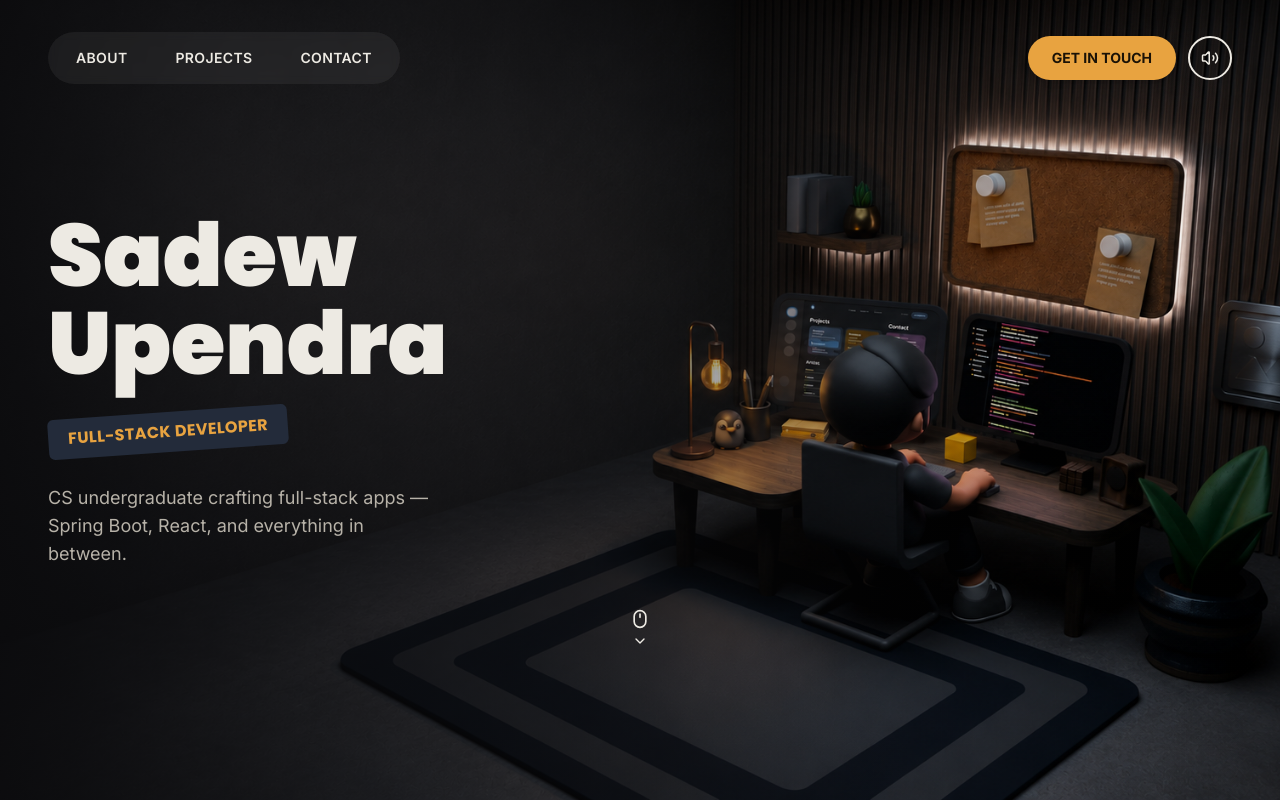
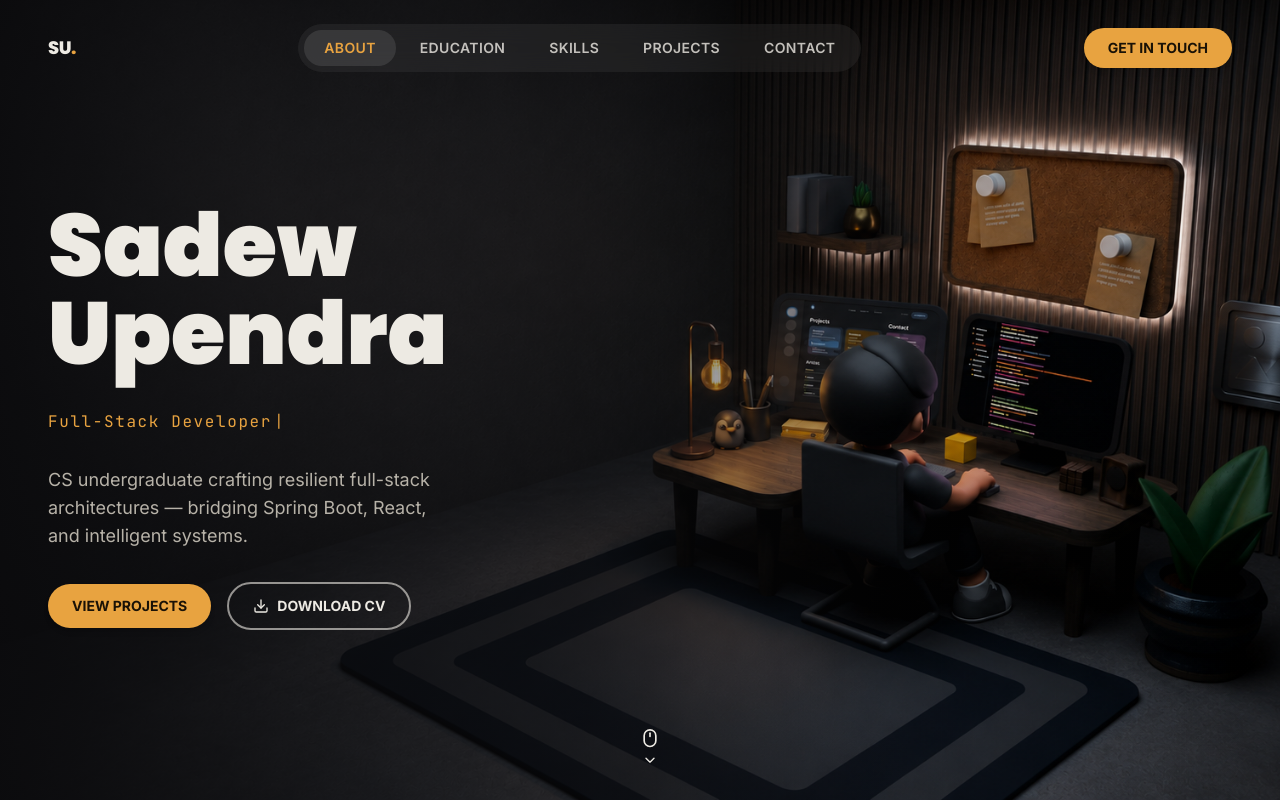
Before and after one commit to Sadew-Upendra/Portfolio, a Next.js app: page / in a window 1280 px wide. Shown: the top 800 px of the page. Built offline with nearby package versions, Linux system fonts and the light colour scheme.

Commit message:
refactor: update hero section with UI improvements

```diff
--- a/src/app/page.tsx
+++ b/src/app/page.tsx
@@ -1,13 +1,16 @@
+import { Footer } from "@/components/layout/Footer";
+import { Navbar } from "@/components/layout/Navbar";
 import { ScrollToTopButton } from "@/components/layout/ScrollToTopButton";
 import About from "@/components/sections/About/About";
 import Certificates from "@/components/sections/Certificates/Certificates";
 import Education from "@/components/sections/Education/Education";
-import Hero from "@/components/sections/Hero/Hero";
+import { Hero } from "@/components/sections/Hero/Hero";
 import Projects from "@/components/sections/Projects/Projects";
 
 export default function Home() {
   return (
     <>
+      <Navbar/>
       <main>
         <Hero/>
         <About/>
@@ -15,6 +18,7 @@ export default function Home() {
         <Projects/>
         <Certificates/>
       </main>
+      <Footer/>
       <ScrollToTopButton/>
     </>
   )
--- a/src/components/sections/Hero/Hero.tsx
+++ b/src/components/sections/Hero/Hero.tsx
@@ -1,119 +1,84 @@
 "use client";
 
-import { motion } from "motion/react";
-import { ChevronDown, Mouse, Volume2 } from "lucide-react";
-
-const IMAGE_SRC = "/images/hero-workspace.png";
-
-const INK = "#EDEAE3";
-const MUTED = "#B7B2A8";
-const LAMP = "#E8A340";
-const NAVY = "#232B3A";
+import { motion } from "framer-motion";
+import { ChevronDown, Mouse, Download } from "lucide-react";
+import { siteConfig } from "@/data/site";
+import { TypewriterTitle } from "./TypewriterTitle";
 
 function SceneBackground() {
   return (
     <div className="absolute inset-0">
       <img
-        src={IMAGE_SRC}
-        alt="3D render of a developer workspace at night, character at desk with dual monitors"
-        className="w-full h-full object-cover"
+        src="/images/hero-workspace.png"
+        alt="3D render of a developer workspace at night"
+        className="h-full w-full object-cover"
       />
-      {/* Gradient so text stays readable over the image */}
       <div
         className="absolute inset-0"
         style={{
           background:
-            "linear-gradient(90deg, rgba(10,10,12,0.92) 0%, rgba(10,10,12,0.55) 45%, rgba(10,10,12,0.15) 70%, rgba(10,10,12,0) 100%)",
+            "linear-gradient(90deg, rgba(10,10,12,0.94) 0%, rgba(10,10,12,0.6) 45%, rgba(10,10,12,0.15) 70%, rgba(10,10,12,0) 100%)",
         }}
       />
     </div>
   );
 }
 
-export default function Hero() {
+export function Hero() {
   return (
     <section className="relative min-h-screen w-full overflow-hidden bg-black">
       <SceneBackground />
 
-      {/* Nav */}
-      <nav className="relative z-20 flex items-center justify-between px-6 md:px-12 pt-8">
-        <div
-          className="hidden md:flex items-center gap-2 rounded-full px-2 py-2 backdrop-blur-sm"
-          style={{ backgroundColor: "rgba(255,255,255,0.06)" }}
-        >
-          {["ABOUT", "PROJECTS", "CONTACT"].map((item) => (
-            <a
-              key={item}
-              href={`#${item.toLowerCase()}`}
-              className="px-5 py-2 rounded-full text-sm font-semibold tracking-wide transition-colors hover:bg-white/10"
-              style={{ color: INK }}
-            >
-              {item}
-            </a>
-          ))}
-        </div>
-
-        <div className="flex items-center gap-3">
-          <button
-            className="px-6 py-3 rounded-full font-bold text-sm shadow-md hover:brightness-110 transition"
-            style={{ backgroundColor: LAMP, color: "#1A1206" }}
-          >
-            GET IN TOUCH
-          </button>
-          <button
-            aria-label="Toggle sound"
-            className="w-11 h-11 rounded-full flex items-center justify-center border-2"
-            style={{ borderColor: INK, color: INK }}
-          >
-            <Volume2 size={18} />
-          </button>
-        </div>
-      </nav>
-
-      {/* Main content */}
-      <div className="relative z-10 max-w-7xl mx-auto px-6 md:px-12 pt-20 md:pt-32">
+      <div className="relative z-10 mx-auto flex min-h-screen max-w-content flex-col justify-center px-6 pt-12 pb-16 md:px-12 md:pt-20">
         <motion.div
           initial={{ opacity: 0, x: -30 }}
           animate={{ opacity: 1, x: 0 }}
           transition={{ duration: 0.7, ease: [0.16, 1, 0.3, 1] }}
           className="max-w-xl"
         >
-          <h1
-            style={{ fontFamily: "Poppins, sans-serif", fontWeight: 900, color: INK }}
-            className="text-6xl md:text-7xl lg:text-[5.5rem] leading-[0.95]"
-          >
-            Sadew
+
+          <h1 className="mt-4 font-display text-6xl font-black leading-[0.95] md:text-7xl lg:text-[5.5rem]">
+            {siteConfig.name.split(" ")[0]}
             <br />
-            Upendra
+            {siteConfig.name.split(" ").slice(1).join(" ")}
           </h1>
 
-          <motion.span
-            initial={{ rotate: 0 }}
-            animate={{ rotate: -4 }}
-            transition={{ delay: 0.4, type: "spring", stiffness: 200 }}
-            className="inline-block mt-6 px-5 py-2 rounded-md font-bold tracking-wide"
-            style={{ backgroundColor: NAVY, color: LAMP, fontFamily: "Poppins, sans-serif" }}
-          >
-            FULL-STACK DEVELOPER
-          </motion.span>
+          <div className="mt-4 text-2xl text-lamp md:text-3xl lg:text-4xl">
+            <TypewriterTitle roles={siteConfig.roles} />
+          </div>
 
-          <p className="mt-8 max-w-sm text-base md:text-lg" style={{ color: MUTED }}>
-            CS undergraduate crafting full-stack apps — Spring Boot,
-            React, and everything in between.
-          </p>
+          <p className="mt-8 max-w-sm text-base text-muted md:text-lg">{siteConfig.tagline}</p>
+
+          <div className="mt-8 flex flex-wrap items-center gap-4">
+            <a
+              href="#projects"
+              className="rounded-full bg-lamp px-6 py-3 text-sm font-bold text-[#1A1206] shadow-md transition hover:brightness-110"
+            >
+              VIEW PROJECTS
+            </a>
+            <a
+              href={siteConfig.cvUrl}
+              target="_blank"
+              rel="noopener noreferrer"
+              className="inline-flex items-center gap-2 rounded-full border-2 border-ink/60 px-6 py-3 text-sm font-bold text-ink transition hover:border-lamp hover:text-lamp"
+            >
+              <Download size={16} />
+              DOWNLOAD CV
+            </a>
+          </div>
         </motion.div>
       </div>
 
-      {/* Scroll cue */}
-      <motion.div
+      <motion.a
+        href="#about"
         animate={{ y: [0, 8, 0] }}
         transition={{ duration: 1.6, repeat: Infinity, ease: "easeInOut" }}
-        className="relative z-10 flex flex-col items-center gap-1 mt-10 pb-10"
-        style={{ color: INK }}
+        className="absolute bottom-8 left-1/2 z-10 flex -translate-x-1/2 flex-col items-center gap-1 text-ink"
+        aria-label="Scroll to About section"
       >
         <Mouse size={20} />
         <ChevronDown size={16} />
-      </motion.div>
+      </motion.a>
     </section>
   );
 }
```
